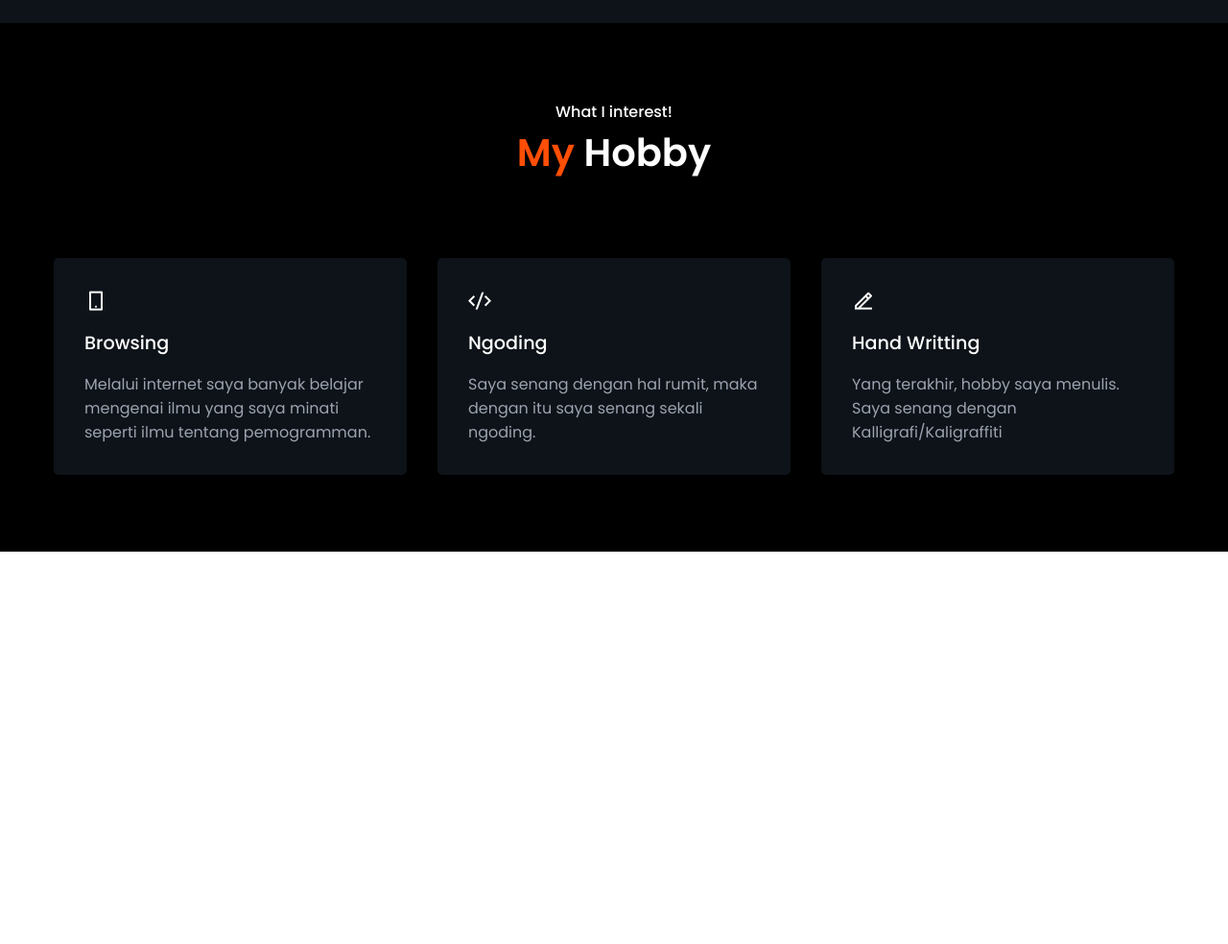
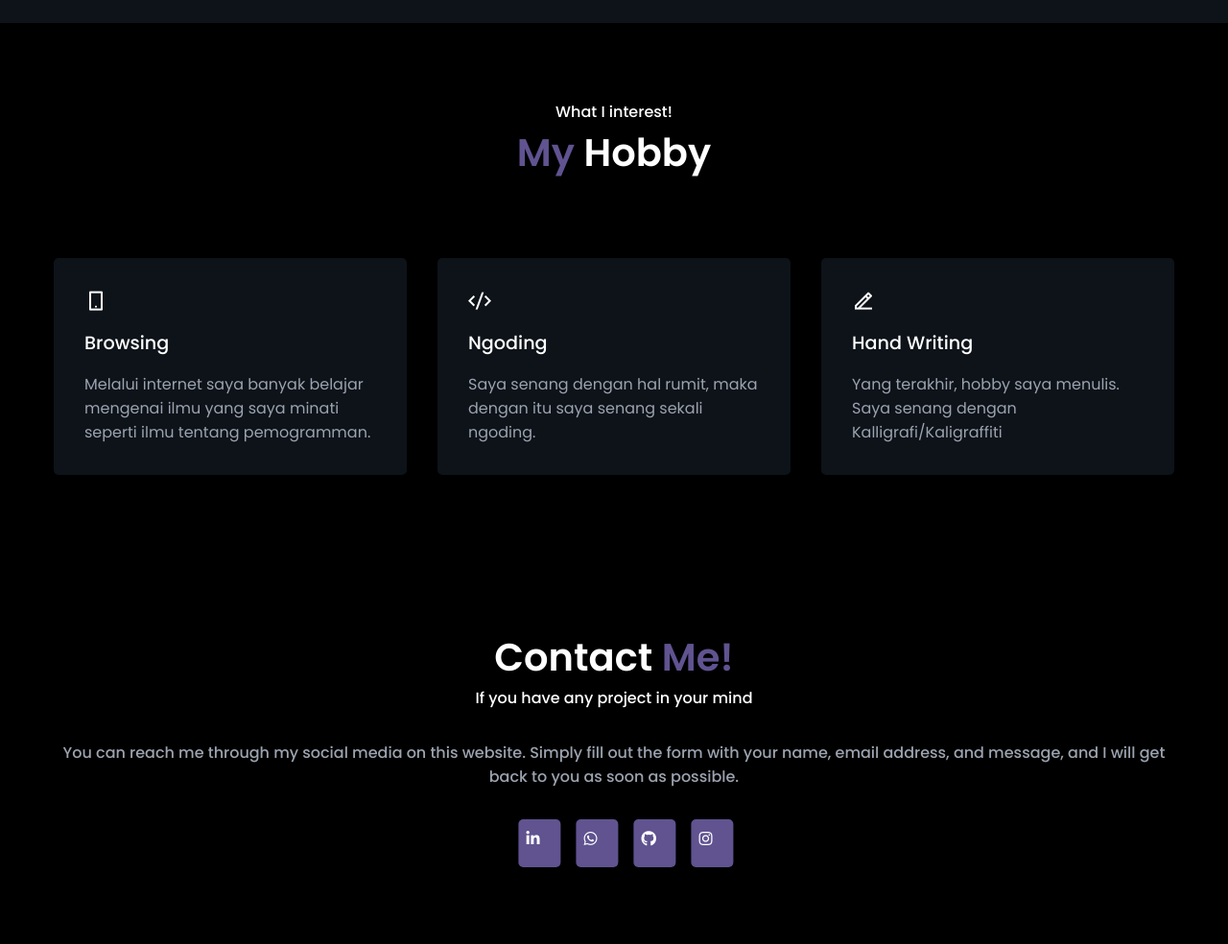
Before and after one commit to evika7/basicweb-submission, a plain HTML site: page index.html in a window 1280 px wide. Shown: the part 1500-2484 px from the top of the page at 96% size. Before the commit the page ends 2075 px from the top, so only its background shows below. Drawn offline with nearby package versions, Linux system fonts and the light colour scheme.

Commit message:
Add files via upload

```diff
--- a/index.html
+++ b/index.html
@@ -4,10 +4,8 @@
     <meta charset="UTF-8" />
     <meta http-equiv="X-UA-Compatible" content="IE=edge" />
     <meta name="viewport" content="width=device-width, initial-scale=1.0" />
-    <link
-      href="https://cdn.jsdelivr.net/npm/remixicon@3.0.0/fonts/remixicon.css"
-      rel="stylesheet"
-    />
+    <link href="https://cdn.jsdelivr.net/npm/remixicon@3.0.0/fonts/remixicon.css" rel="stylesheet"/>
+    <link href="https://cdnjs.cloudflare.com/ajax/libs/font-awesome/5.10.0/css/all.min.css" rel="stylesheet">
     <link rel="stylesheet" href="styles.css" />
     <title>TRIEVK</title>
   </head>
@@ -16,6 +14,10 @@
       <div class="logo"><a href="#">Dico<span>di</span>ng.</a></div>
     </nav>
     <header>
+      <aside>
+        <img class="icon" src="assets/icon.jpeg">
+        <div class="logo_name"><a href="#">Ev<span>ik</span></a></div>
+      </aside>
       <div class="container header_container">
         <p><span>Hello</span> I'm</p>
         <h1>Taofik Hdyt</h1>
@@ -25,6 +27,7 @@
         </p>
       </div>
     </header>
+    <main>
     <section class="about">
       <div class="container about_container">
           <div class="about_image">
@@ -47,9 +50,9 @@
           <h2 class="sectitle">About <span>Me</span></h2>
           <p class="secsubtitle">Creative UI/UX Designer!</p>
           <p class="about_details">
-          Berawal dari android developer yg dimana saya hanya mengerti soal xml mengatur layout ui, mengganti icon default seperti icon signal, battery, dan lain sebagainya, setelah saya berkuliah akhirnya saya menemukan minat dan ketertarikan saya terhadap web developer.
+          <article> Berawal dari android developer yg dimana saya hanya mengerti soal xml mengatur layout ui, mengganti icon default seperti icon signal, battery, dan lain sebagainya, setelah saya berkuliah akhirnya saya menemukan minat dan ketertarikan saya terhadap web developer.
           Selain dari materi perkuliahan saya banyak belajar di internet/google maupun konten kreator youtube, dari artikel atau konten tersebut semakin membuat saya terdorong agar saya terus mendalami bidang ini.
-          <br>Sering kali saya meluangkan waktu untuk melatih kemampuan saya dengan membuat beberapa project web portofolio yg saya publish di telegram saya.
+          <br>Sering kali saya meluangkan waktu untuk melatih kemampuan saya dengan membuat beberapa project web portofolio yg saya publish di telegram saya.</article>
           </p>
         </div>
       </div>
@@ -76,7 +79,7 @@
           </div>
           <div class="service_card">
             <i class="ri-edit-2-line"></i>
-            <h4>Hand Writting</h4>
+            <h4>Hand Writing</h4>
             <p>
               Yang terakhir, hobby saya menulis. Saya senang dengan Kalligrafi/Kaligraffiti
             </p>
@@ -84,5 +87,26 @@
         </div>
       </div>
     </section>
+  </main>
+  <footer>
+    <div class="container footer_container">
+      <div class="footer_content">
+        <h2 class="sectitle">Contact <span>Me!</span></h2>
+        <p class="secsubtitle">If you have any project in your mind</p>
+        <div class="footer_details">
+          <p class="secsubtitle">
+            You can reach me through my social media on this
+            website. Simply fill out the form with your name, email address,
+            and message, and I will get back to you as soon as possible.
+          </p>
+        </div>
+        <div class="social_icons">
+          <a href="https://www.linkedin.com/in/taofik-hidayat-b7b593215/" class="icon"><i class="fab fa-linkedin-in"></i></a>
+          <a href="https://wa.me/6281389678378" class="icon"><i class="fab fa-whatsapp"></i></a>
+          <a href="https://github.com/evika7/" class="icon"><i class="fab fa-github"></i></a>
+          <a href="https://www.instagram.com/evik3_/" class="icon"><i class="fab fa-instagram"></i></a>
+        </div>
+      </div>
+  </footer>
   </body>
 </html>
--- a/styles.css
+++ b/styles.css
@@ -2,13 +2,13 @@
 
 :root {
   --primary-color: #000000;
-  --secondary-color: #ff4e05;
-  --secondary-color-dark: #bf3900;
+  --secondary-color: #605390;
+  --secondary-color-dark: #291348;
   --text-dark: #0d1319;
   --text-light: #9ca3af;
   --white: #ffffff;
   --max-width: 1200px;
-  --first-color: #bf3900;
+  --first-color: #7383ac;
   --hue-color: 224;
 }
 
@@ -62,6 +62,32 @@ nav {
   transform: translateX(-50%);
   max-width: var(--max-width);
   padding: 1rem;
+}
+
+.icon {
+  float: right;
+  left: 60%;
+  width: 70px;
+  height: 70px;
+  transform: translateX(-40%);
+  padding: 1rem;
+  border-radius: 60px;
+}
+
+.logo_name a {
+  position: static;
+  transform: translateX(-50%);
+  max-width: var(--max-width);
+  padding: 1rem;
+  top: 0;
+  right: 50%;
+  float: right;
+  font-size: 1.5rem;
+  font-weight: 600;
+}
+
+.logo_name a span {
+  color: var(--secondary-color);
 }
 
 nav .logo a {
@@ -144,7 +170,8 @@ header {
   text-align: center;
 }
 
-.service {
+.service,
+footer {
   background-color: var(--primary-color);
 }
 
@@ -176,6 +203,58 @@ header {
 .service_card p {
   color: var(--text-light);
 }
+
+.footer_container {
+  /* justify-content: center; */
+  /* justify-items: center; */
+  display: flex;
+  grid-template-columns: repeat(1, 1fr);
+  gap: 2rem;
+}
+
+.footer_content {
+  display: flex;
+  flex-direction: column;
+  /* align-items: flex-start; */
+  justify-content: center;
+}
+
+.footer_details {
+  font-size: 0.8rem;
+  color: var(--text-light);
+  margin: 2rem 0;
+  display: grid;
+  gap: 1rem;
+}
+
+.social_icons {
+  justify-content: center;
+  justify-items: center;
+  display: flex;
+  align-items: center;
+  margin-left: 60px;
+  gap: 1rem;
+}
+
+.social_icons .icon {
+  padding: 0.5rem;
+  border-radius: 5px;
+  color: var(--white);
+  background-color: var(--secondary-color);
+  transition: 0.3s;
+  cursor: pointer;
+}
+
+.social_icons .icon:hover {
+  background-color: var(--secondary-color-dark);
+}
+
+.social_icons a{
+  width: 44px;
+  height: 50px;
+}
+
+
 
 @media (min-width: 640px) {
   .sectitle {
@@ -215,6 +294,10 @@ header {
     grid-template-columns: repeat(2, 1fr);
     gap: 2rem;
   }
+
+  .footer__container {
+    grid-template-columns: repeat(2, 1fr);
+  }
 }
 
 @media (min-width: 768px) {
```
Also changed, not shown: assets/icon.jpeg (added).
